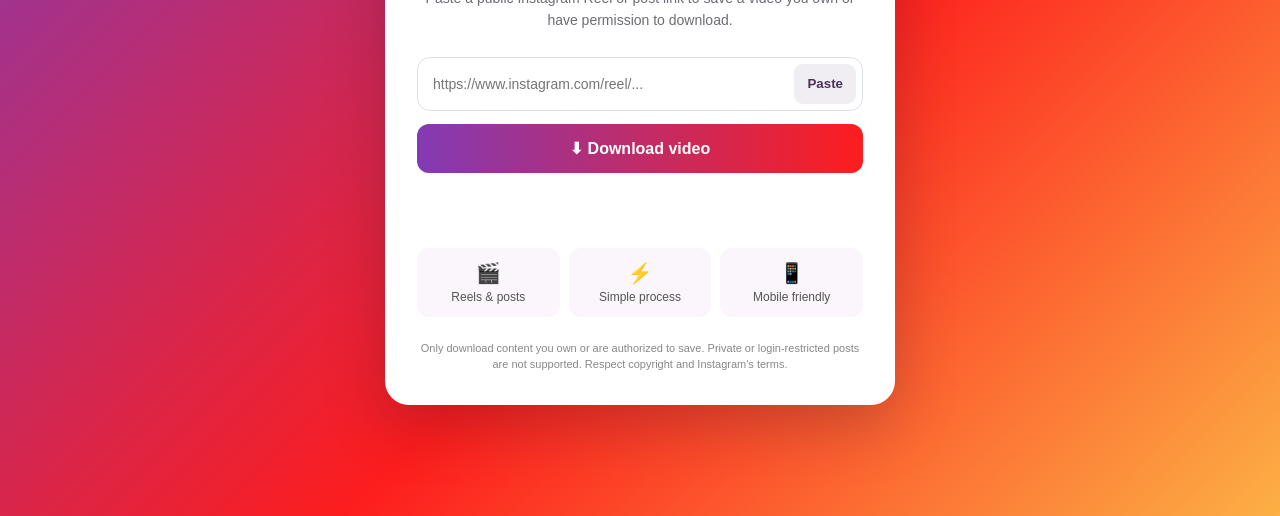
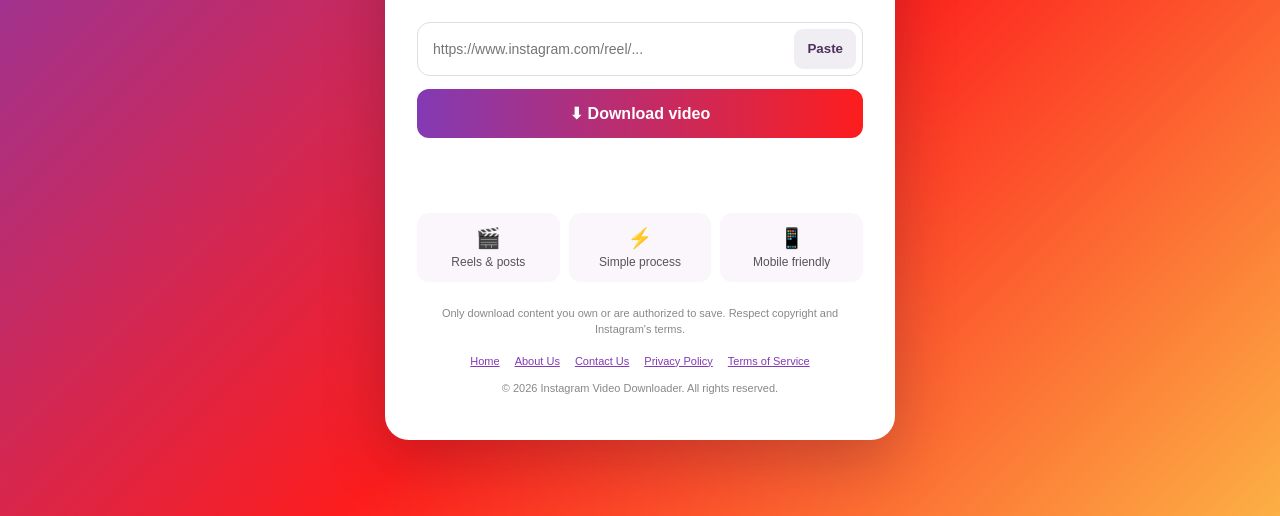
Before and after one commit to nu3883995-hash/Instagram-downloader., a website: page index.html in a window 1280 px wide. Shown: the part 284-800 px from the top of the page. Drawn offline with Linux system fonts and the light colour scheme.

Commit message:
Update index.html

```diff
--- a/index.html
+++ b/index.html
@@ -2,6 +2,7 @@
 <html lang="en">
 <head>
 <meta charset="UTF-8"><meta name="viewport" content="width=device-width,initial-scale=1">
+  <meta name="description" content="Download publicly accessible Instagram Reels and videos you own or have permission to save with our simple, mobile-friendly video downloader.">
 <meta name="theme-color" content="#833ab4"><title>Instagram Video Downloader</title>
 <style>
 *{box-sizing:border-box}body{margin:0;min-height:100vh;display:grid;place-items:center;padding:22px;background:linear-gradient(135deg,#833ab4,#fd1d1d 55%,#fcb045);font-family:Arial,sans-serif;color:#222}
@@ -14,7 +15,27 @@ h1{font-size:27px;margin:0 0 10px}.sub{color:#6c6c75;line-height:1.55;font-size:
 <form id="form"><div class="input-wrap"><input id="url" type="url" placeholder="https://www.instagram.com/reel/..." required autocomplete="url"><button class="secondary" type="button" id="paste">Paste</button></div><button class="primary" id="submit" type="submit">⬇ Download video</button></form>
 <div class="status" id="status" role="status" aria-live="polite"></div>
 <div class="features"><div class="feature"><b>🎬</b>Reels & posts</div><div class="feature"><b>⚡</b>Simple process</div><div class="feature"><b>📱</b>Mobile friendly</div></div>
-<footer>Only download content you own or are authorized to save. Private or login-restricted posts are not supported. Respect copyright and Instagram's terms.</footer>
+
+<footer>
+  <p>
+    Only download content you own or are authorized to save.
+    Respect copyright and Instagram's terms.
+  </p>
+
+  <nav aria-label="Footer navigation"
+       style="display:flex;justify-content:center;flex-wrap:wrap;gap:15px;margin-top:15px">
+
+    <a href="/" style="color:#833ab4">Home</a>
+    <a href="/about.html" style="color:#833ab4">About Us</a>
+    <a href="/contact.html" style="color:#833ab4">Contact Us</a>
+    <a href="/privacy.html" style="color:#833ab4">Privacy Policy</a>
+    <a href="/terms.html" style="color:#833ab4">Terms of Service</a>
+
+  </nav>
+
+  <p>© 2026 Instagram Video Downloader. All rights reserved.</p>
+</footer>
+
 </main><script>
 const form=document.querySelector('#form'),input=document.querySelector('#url'),statusBox=document.querySelector('#status'),submit=document.querySelector('#submit');
 function show(message,type=''){statusBox.textContent=message;statusBox.className='status '+type;}
```
